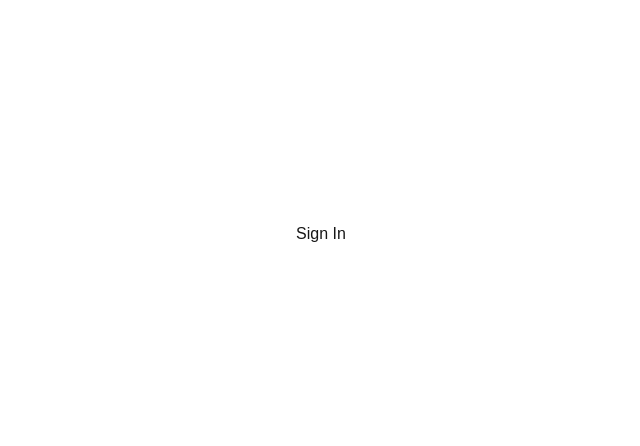
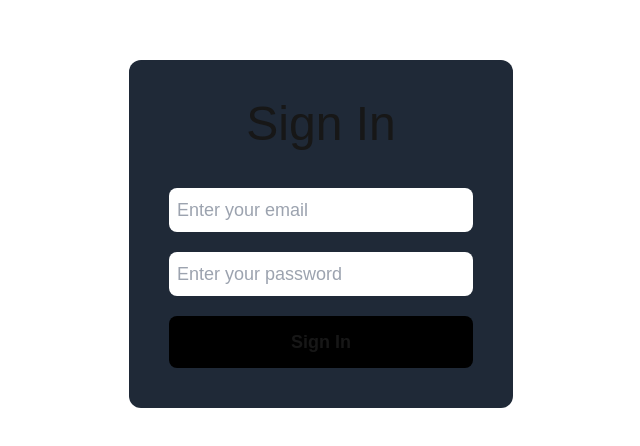
Before and after one commit to datogio/front-projects, a Next.js app: page /auth/sign-in in a window 1280 px wide. Shown: the part 166-612 px from the top of the page, without its empty margins (319-959 px from the left). Built offline with nearby package versions, Linux system fonts and the light colour scheme.

Commit message:
feat: introduce sign in form

```diff
--- a/app/auth/sign-in/page.tsx
+++ b/app/auth/sign-in/page.tsx
@@ -1,3 +1,22 @@
 export default function SignInPage() {
-  return <div>Sign In</div>;
+  return (
+    <div className="bg-gray-800 w-[30vw] flex flex-col items-center p-10 rounded-xl gap-10">
+      <h1 className="text-5xl">Sign In</h1>
+      <form className="w-full flex flex-col gap-5">
+        <input
+          className="p-2 rounded-lg text-lg text-black outline-none"
+          type="email"
+          placeholder="Enter your email"
+        />
+        <input
+          className="p-2 rounded-lg text-lg text-black outline-none"
+          type="password"
+          placeholder="Enter your password"
+        />
+        <button className="bg-black p-3 rounded-lg text-lg font-bold transition hover:scale-105">
+          Sign In
+        </button>
+      </form>
+    </div>
+  );
 }
```
